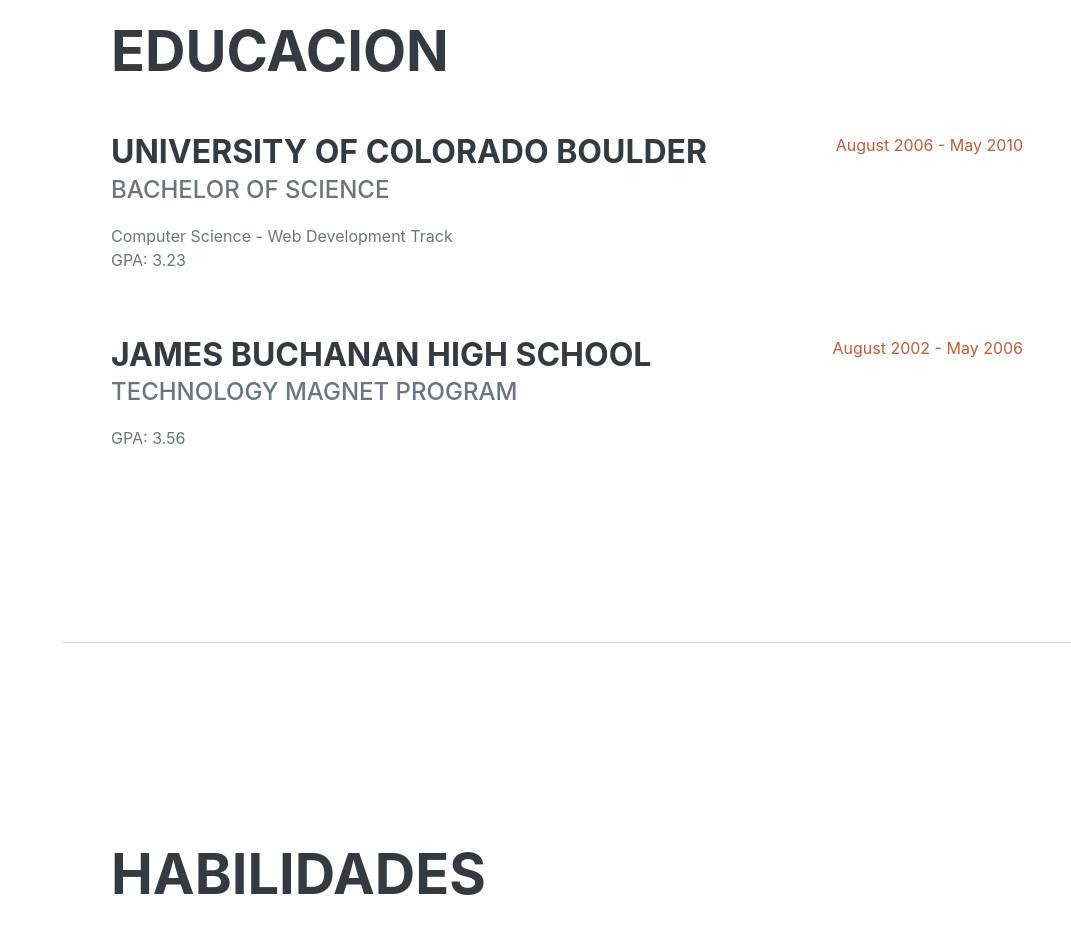
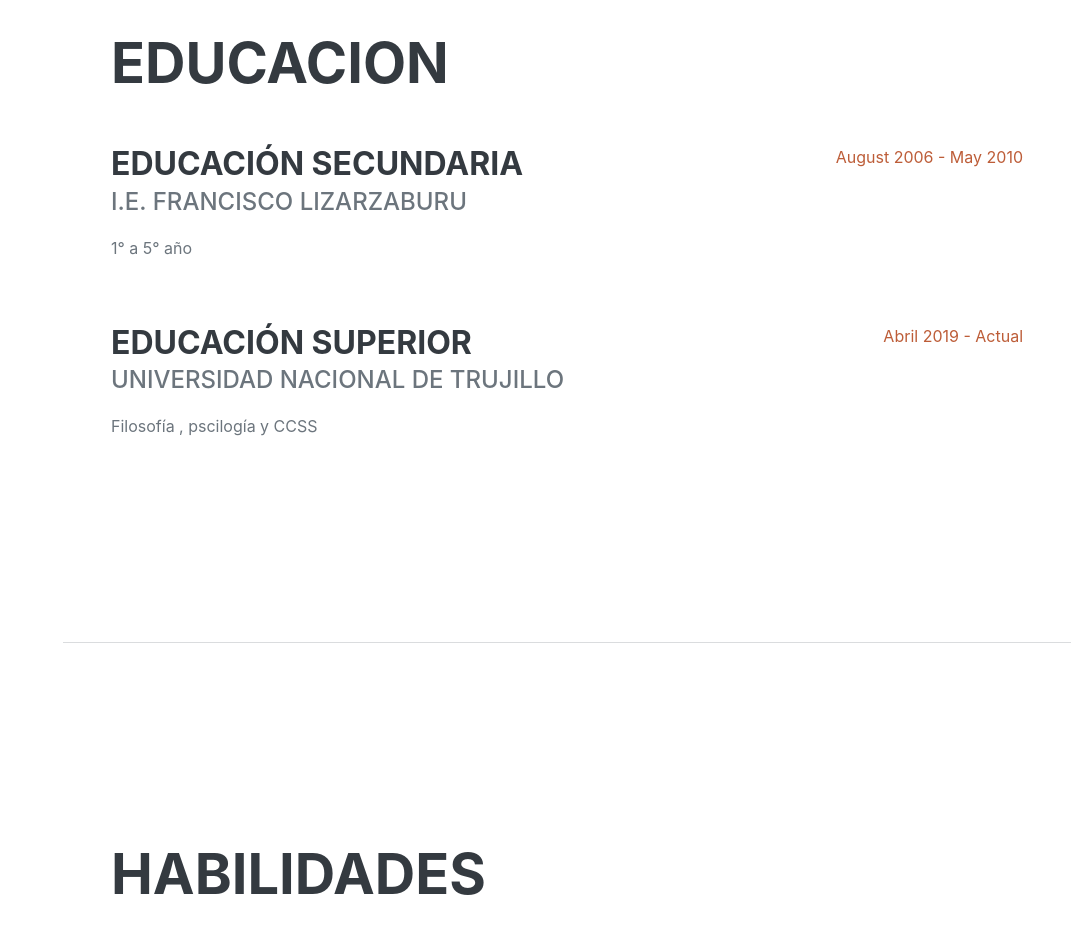
Before and after one commit to GREYSIALAYO/CURRICULUMVITAI, a plain HTML site: page index.html in a window 1280 px wide. Shown: the part 1760-2693 px from the top of the page, without its empty margins (209-1280 px from the left). Drawn offline with nearby package versions, Linux system fonts and the light colour scheme; a web font is replaced by a local one.

Commit message:
Update index.html

```diff
--- a/index.html
+++ b/index.html
@@ -88,20 +88,20 @@
                     <h2 class="mb-5">EDUCACION</h2>
                     <div class="d-flex flex-column flex-md-row justify-content-between mb-5">
                         <div class="flex-grow-1">
-                            <h3 class="mb-0">University of Colorado Boulder</h3>
-                            <div class="subheading mb-3">Bachelor of Science</div>
-                            <div>Computer Science - Web Development Track</div>
-                            <p>GPA: 3.23</p>
+                            <h3 class="mb-0">EDUCACIÓN SECUNDARIA</h3>
+                            <div class="subheading mb-3">I.E. Francisco Lizarzaburu</div>
+
+                            <p>1° a 5° año</p>
                         </div>
                         <div class="flex-shrink-0"><span class="text-primary">August 2006 - May 2010</span></div>
                     </div>
                     <div class="d-flex flex-column flex-md-row justify-content-between">
                         <div class="flex-grow-1">
-                            <h3 class="mb-0">James Buchanan High School</h3>
-                            <div class="subheading mb-3">Technology Magnet Program</div>
-                            <p>GPA: 3.56</p>
+                            <h3 class="mb-0">EDUCACIÓN SUPERIOR</h3>
+                            <div class="subheading mb-3">Universidad Nacional De Trujillo</div>
+                            <p>Filosofía , pscilogía y CCSS</p>
                         </div>
-                        <div class="flex-shrink-0"><span class="text-primary">August 2002 - May 2006</span></div>
+                        <div class="flex-shrink-0"><span class="text-primary">Abril 2019 - Actual</span></div>
                     </div>
                 </div>
             </section>
```
